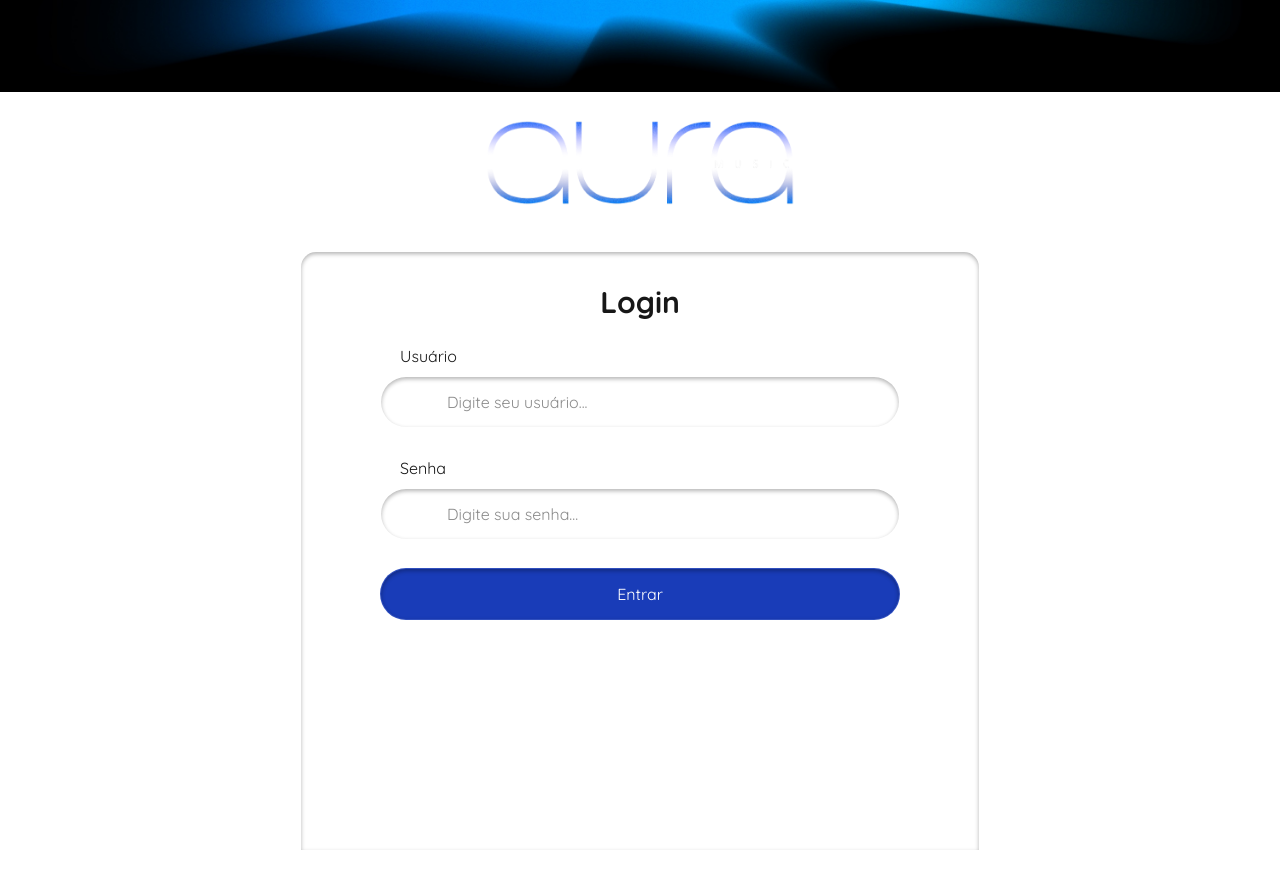
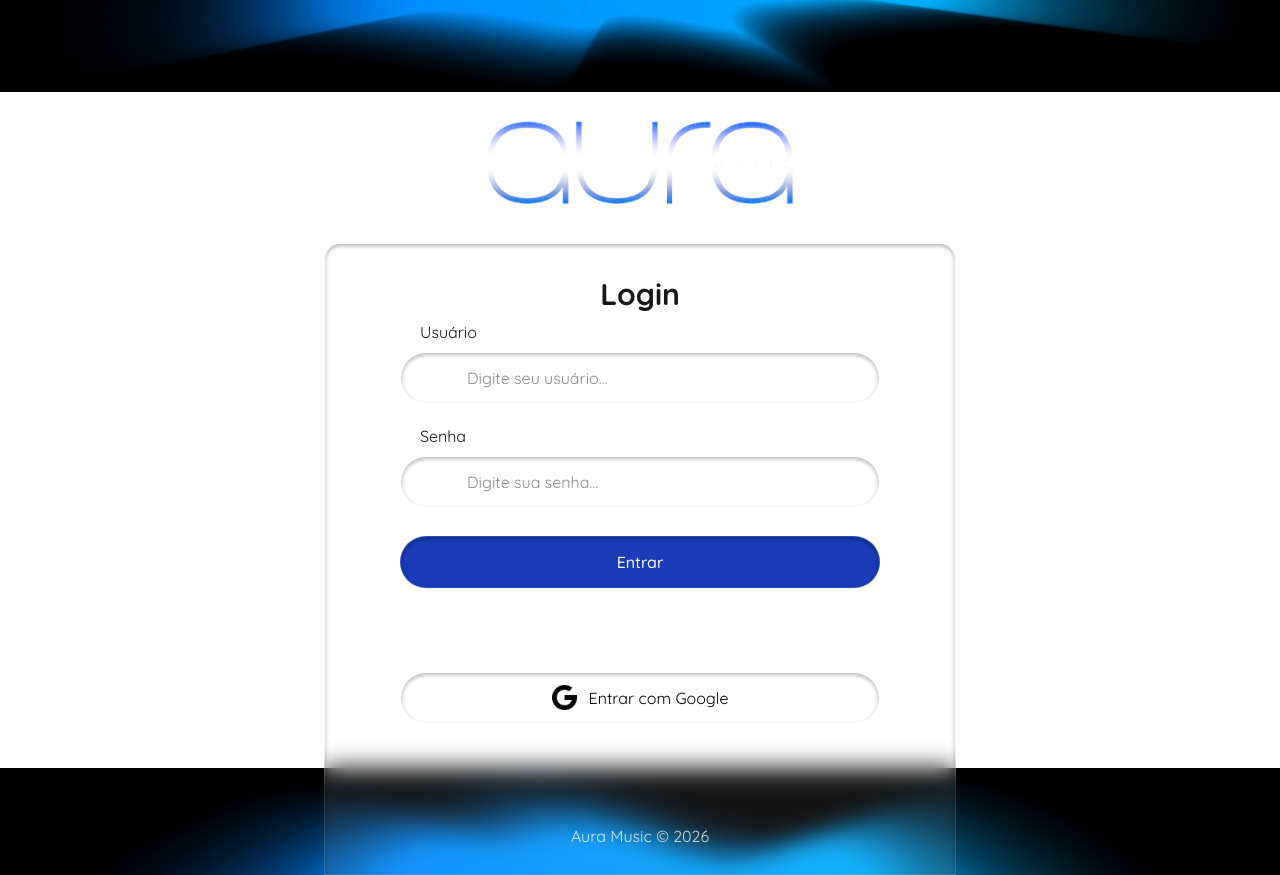
Before and after one commit to vitorkeller/AuraMusic, a Next.js app in the folder frontend/: page /login in a window 1280 px wide. Before the commit the page ends 851 px from the top, so only its background shows below. Built offline with nearby package versions, Linux system fonts and the light colour scheme.

Commit message:
feat: ajustes na página de login

```diff
--- a/frontend/src/app/globals.css
+++ b/frontend/src/app/globals.css
@@ -24,8 +24,8 @@ body {
 }
 
 body {
-  background-image: url('/img/page-top-bg.jpg');
+  background-image: url('/img/page-top-bg.jpg'), url('/img/page-bottom-bg.jpg');
   background-repeat: no-repeat;
-  background-position: top center;
+  background-position: top center, bottom center;
   background-size: 100% auto;
   }
--- a/frontend/src/app/login/page.tsx
+++ b/frontend/src/app/login/page.tsx
@@ -1,38 +1,48 @@
 import Image from "next/image";
+import Link from "next/link";
 
 export default function Login(){
     return(
         <div className="grid grid-rows-4 justify-items-center min-h-screen">
-            <Image className="row-span-1 pt-30 pb-2" src="/img/logo_black1.png" alt="Logo" width={310} height={10} />
+            <Link href="/">
+                <Image className="row-span-1 pt-30" src="/img/logo_black1.png" alt="Logo" width={310} height={10} />
+            </Link>
 
-            <div className="row-span-3 self-end w-170 h-150 border border-white/10 rounded-t-2xl bg-white/8 backdrop-blur-md shadow-inner shadow-black/30">
+            <div className="mt-6 row-span-3 self-end w-158 h-158 border border-white/10 rounded-t-2xl bg-white/8 backdrop-blur-md shadow-inner shadow-black/30">
                 <div className="flex flex-col h-full">
-                    <h1 className="flex justify-center text-3xl pt-8 pb-6 font-bold">Login</h1>
+                    <h1 className="flex justify-center text-3xl pt-8 pb-2 font-bold">Login</h1>
 
                     <div className="flex flex-col self-center">
                         <p className="flex flex-row pl-5 pb-2">Usuário</p>
-                        <div className="flex items-center justify-center w-130 border border-white/10 rounded-full bg-white/8 backdrop-blur-md shadow-inner shadow-black/30">
+                        <div className="flex items-center justify-center w-120 border border-white/10 rounded-full bg-white/8 hover:bg-white/12 backdrop-blur-md shadow-inner shadow-black/30">
                             <Image className="p-4 ml-2 mr-2" src="/img/user.png" alt="User" width={50} height={50} />
                             <input className="w-full outline-none bg-transparent" type="text" placeholder="Digite seu usuário..."/>
                         </div>
 
-                        <p className="flex flex-row pl-5 pb-2 pt-7">Senha</p>
-                        <div className="flex items-center justify-center w-130 border border-white/10 rounded-full bg-white/8 backdrop-blur-md shadow-inner shadow-black/30">
+                        <p className="flex flex-row pl-5 pb-2 pt-5">Senha</p>
+                        <div className="flex items-center justify-center w-120 border border-white/10 rounded-full bg-white/8 hover:bg-white/12 backdrop-blur-md shadow-inner shadow-black/30">
                             <Image className="p-4 ml-2 mr-2" src="/img/pin.png" alt="Pin" width={50} height={50} />
                             <input className="w-full outline-none bg-transparent" type="password" placeholder="Digite sua senha..."/>
                         </div>
 
-                        <button className="flex items-center justify-center w-130 h-13 mt-7 border border-white/10 rounded-full bg-blue-800 00 backdrop-blur-md shadow-inner shadow-black/30">
-                            <span className="text-white">Entrar</span>
+                        <button className="flex items-center justify-center w-120 h-13 mt-7 border border-white/10 rounded-full bg-blue-800 duration-300 hover:bg-blue-700 backdrop-blur-md shadow-inner shadow-black/30 hover:scale-102 hover:font-bold">
+                            <span className="text-white font-medium">Entrar</span>
                         </button >
 
-                        <div className="flex items-center w-full my-6">
+                        <div className="flex items-center w-full my-8">
                             <div className="flex-1 h-px ml-2 bg-white/30"></div>
 
                             <span className="px-4 text-white/30 text-sm">Ou continue com</span>
 
                             <div className="flex-1 h-px mr-2 bg-white/30"></div>
                         </div>
+
+                        <button className="flex items-center justify-center w-120 h-13 border border-white/10 rounded-full bg-white/80 duration-300 hover:bg-white/90 backdrop-blur-md shadow-inner shadow-black/30 hover:scale-102 hover:font-medium">
+                            <Image src="/img/IconGoogle.png" alt="Google" width={25} height={25} />
+                            <span className="pl-3 text-black">Entrar com Google</span>
+                        </button >
+
+                        <span className="flex justify-center mt-25 px-4 text-white/80 text-md">Aura Music © 2026 </span>
                     </div>
                 </div>
             </div>
```
